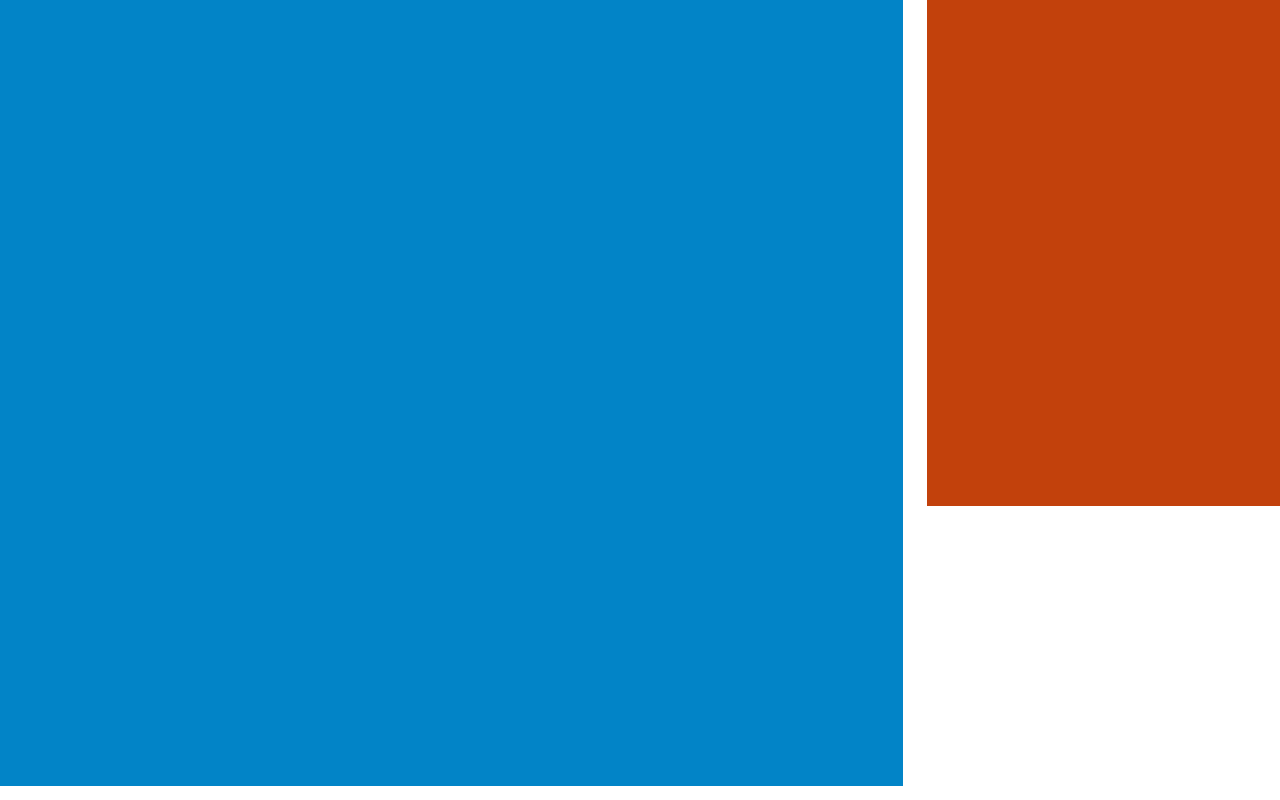
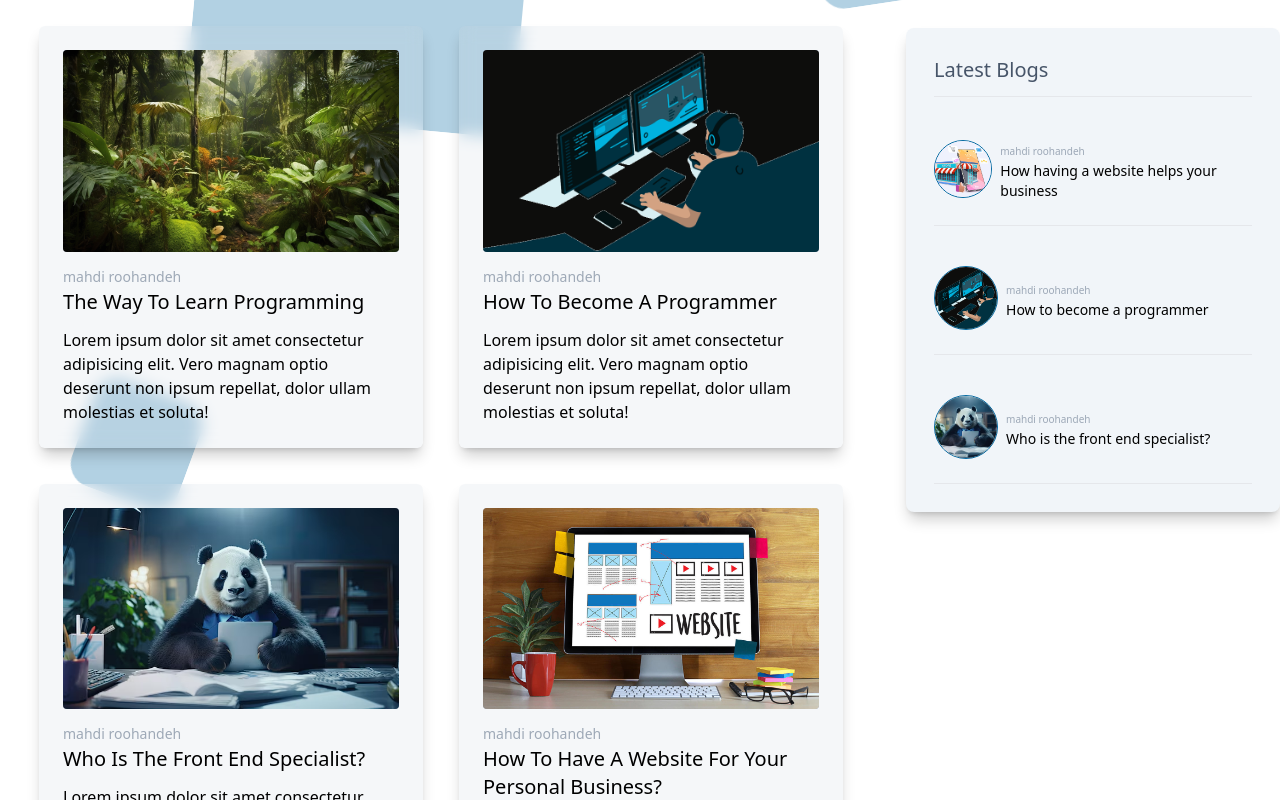
Before and after one commit to pandaCode082/personal-website-front-end-developer-, a React (Create React App) app: page /Blogs in a window 1280 px wide. Shown: the part 860-1660 px from the top of the page. Built offline with nearby package versions, Linux system fonts and the light colour scheme.

Commit message:
update add blogs page feature (ui)

```diff
--- a/src/App.js
+++ b/src/App.js
@@ -1,7 +1,7 @@
 import { useRoutes } from "react-router-dom";
 import Nav from "./components/navigation-bar/Nav";
 import routes from "./routes";
-// import LiveBg from "./components/background-live/LiveBg";
+import LiveBg from "./components/background-live/LiveBg";
 
 export default function App() {
     const router = useRoutes(routes);
@@ -9,7 +9,7 @@ export default function App() {
     return (
         <>
             <Nav />
-            {/* <LiveBg /> */}
+            <LiveBg />
             {router}
         </>
     )
--- a/src/components/pages/Blogs.js
+++ b/src/components/pages/Blogs.js
@@ -1,11 +1,12 @@
 import React from 'react';
+import Footer from "./../footer/Footer"
 export default function Blogs() {
     return (
         <div className='w-full absolute top-0 left-0'>
             <div className='w-full h-[90vh] bg-[url(./../../public/images/3dd65fc2-ad5c-4a48-827e-12b46ea01cef.jpg)] bg-cover bg-top flex items-center'>
                 <div className='container w-full h-max flex lg:justify-start justify-center '>
 
-                    <div className='lg:w-1/2 w-full h-96 bg-black/30 shadow-lg backdrop-blur-md lg:text-left text-center text-white p-9 rounded-xl'>
+                    <div className='lg:w-1/2 w-full h-96 bg-black/50 shadow-lg backdrop-blur-md lg:text-left text-center text-white p-9 rounded-xl'>
                         <img src="https://s8.uupload.ir/files/pandalogo_4yq6.png" alt="panda-logo" className='inline-block' />
                         <br />
                         <br />
@@ -15,6 +16,11 @@ export default function Blogs() {
                     </div>
                 </div>
             </div>
+
+            {/* -------------------- categorys section -------------------- */}
+
+            <div className='container flex gap-6 mt-10'>
+                <div>
                     <div className='container h-max mt-8 mb-14 flex justify-center gap-x-5'>
                         <button className='blogs-category active'>all</button>
                         <button className='blogs-category'>category 1</button>
@@ -24,10 +30,104 @@ export default function Blogs() {
                         <button className='blogs-category'>category 5</button>
                     </div>
 
-            <div className='container flex gap-6'>
-                <div className='flex justify-center gap-9 [&>div]:w-1/2 h-screen w-full bg-sky-600'></div>
-                <div className='flex flex-col gap-10 w-[500px] h-[65vh] bg-orange-700'></div>
+                    <div className='flex justify-center gap-9 flex-wrap h-max w-full'>
+
+
+                        <a href='/blogs' className='category'>
+                            <div>
+                                <img src="./images/jungle.png" alt="category img" />
                             </div>
+                            <div>
+                                <span>mahdi roohandeh</span>
+                                <h3>The way to learn programming</h3>
                             </div>
+                            <p>Lorem ipsum dolor sit amet consectetur adipisicing elit. Vero magnam optio deserunt non ipsum repellat, dolor ullam molestias et soluta!</p>
+                        </a>
+
+                        <a href='/blogs' className='category'>
+                            <div>
+                                <img src="./images/gifs/blogs-header.gif" alt="category img" />
+                            </div>
+                            <div>
+                                <span>mahdi roohandeh</span>
+                                <h3>How to become a programmer</h3>
+                            </div>
+                            <p>Lorem ipsum dolor sit amet consectetur adipisicing elit. Vero magnam optio deserunt non ipsum repellat, dolor ullam molestias et soluta!</p>
+                        </a>
+
+                        <a href='/blogs' className='category'>
+                            <div>
+                                <img src="./images/image.png" alt="category img" />
+                            </div>
+                            <div>
+                                <span>mahdi roohandeh</span>
+                                <h3>Who is the front end specialist?</h3>
+                            </div>
+                            <p>Lorem ipsum dolor sit amet consectetur adipisicing elit. Vero magnam optio deserunt non ipsum repellat, dolor ullam molestias et soluta!</p>
+                        </a>
+
+                        <a href='/blogs' className='category'>
+                            <div>
+                                <img src="./images/thiet-ke-website.jpg" alt="category img" />
+                            </div>
+                            <div>
+                                <span>mahdi roohandeh</span>
+                                <h3>How to have a website for your personal business?</h3>
+                            </div>
+                            <p>Lorem ipsum dolor sit amet consectetur adipisicing elit. Vero magnam optio deserunt non ipsum repellat, dolor ullam molestias et soluta!</p>
+                        </a>
+                        <a href='/blogs' className='category'>
+                            <div>
+                                <img src="./images/28.jpg" alt="category img" />
+                            </div>
+                            <div>
+                                <span>mahdi roohandeh</span>
+                                <h3>How having a website helps your business</h3>
+                            </div>
+                            <p>Lorem ipsum dolor sit amet consectetur adipisicing elit. Vero magnam optio deserunt non ipsum repellat, dolor ullam molestias et soluta!</p>
+                        </a>
+
+
+                    </div >
+                </div >
+
+                {/* right side */}
+                < div className='flex flex-col gap-10 w-[800px] h-max bg-slate-100 rounded-lg mt-32 shadow-lg shadow-black/20 p-7 sticky top-10'>
+                    <h3 className='text-xl capitalize pb-3 border-b font-medium text-slate-600'>Latest blogs</h3>
+
+                    <a href='/blogs' className='laste-category'>
+                        <div>
+                            <img src="./images/28.jpg" alt="category img" />
+                        </div>
+                        <div>
+                            <span>mahdi roohandeh</span>
+                            <h3>How having a website helps your business</h3>
+                        </div>
+                    </a>
+
+                    <a href='/blogs' className='laste-category'>
+                        <div>
+                            <img src="./images/gifs/blogs-header.gif" alt="category img" />
+                        </div>
+                        <div>
+                            <span>mahdi roohandeh</span>
+                            <h3>How to become a programmer</h3>
+                        </div>
+                    </a>
+
+                    <a href='/blogs' className='laste-category'>
+                        <div>
+                            <img src="./images/image.png" alt="category img" />
+                        </div>
+                        <div>
+                            <span>mahdi roohandeh</span>
+                            <h3>Who is the front end specialist?</h3>
+                        </div>
+                    </a>
+
+                </div >
+            </div >
+            <Footer />
+        </div >
     )
 }
--- a/src/css/input.css
+++ b/src/css/input.css
@@ -139,4 +139,44 @@
     .footer-list>h5 {
         @apply font-medium sm:text-2xl text-lg;
     }
+
+    .category {
+        @apply bg-slate-300/20 backdrop-blur shadow-lg shadow-black/20 w-96 h-max flex flex-col p-6 gap-3 rounded-md;
+    }
+
+    .category>div:has(img) {
+        @apply bg-slate-400 w-full aspect-[1/0.6] grid place-content-center rounded overflow-hidden;
+    }
+
+    .category>div:has(img)>img {
+        @apply object-cover aspect-[1/0.6];
+    }
+
+    .category div>span {
+        @apply text-sm text-slate-500/60 font-medium
+    }
+
+    .category h3 {
+        @apply text-xl capitalize font-medium
+    }
+
+    .laste-category {
+        @apply flex gap-2 items-center pb-6 border-b;
+    }
+
+    .laste-category>div>h3 {
+        @apply text-sm font-medium line-clamp-2;
+    }
+
+    .laste-category>div>span {
+        @apply text-[10px] text-slate-500/60;
+    }
+
+    .laste-category>div:has(img) {
+        @apply w-16 aspect-[1/1] rounded-full overflow-hidden border border-sky-700 flex items-center justify-center;
+    }
+
+    .laste-category>div:has(img)>img {
+        @apply h-full max-w-none object-cover;
+    }
 }
--- a/src/css/style.css
+++ b/src/css/style.css
@@ -842,6 +842,98 @@ footer a.active {
   }
 }
 
+.category {
+  display: flex;
+  height: -webkit-max-content;
+  height: max-content;
+  width: 24rem;
+  flex-direction: column;
+  gap: 0.75rem;
+  border-radius: 0.375rem;
+  background-color: rgb(203 213 225 / 0.2);
+  padding: 1.5rem;
+  --tw-shadow: 0 10px 15px -3px rgb(0 0 0 / 0.1), 0 4px 6px -4px rgb(0 0 0 / 0.1);
+  --tw-shadow-colored: 0 10px 15px -3px var(--tw-shadow-color), 0 4px 6px -4px var(--tw-shadow-color);
+  box-shadow: var(--tw-ring-offset-shadow, 0 0 #0000), var(--tw-ring-shadow, 0 0 #0000), var(--tw-shadow);
+  --tw-shadow-color: rgb(0 0 0 / 0.2);
+  --tw-shadow: var(--tw-shadow-colored);
+  --tw-backdrop-blur: blur(8px);
+  -webkit-backdrop-filter: var(--tw-backdrop-blur) var(--tw-backdrop-brightness) var(--tw-backdrop-contrast) var(--tw-backdrop-grayscale) var(--tw-backdrop-hue-rotate) var(--tw-backdrop-invert) var(--tw-backdrop-opacity) var(--tw-backdrop-saturate) var(--tw-backdrop-sepia);
+  backdrop-filter: var(--tw-backdrop-blur) var(--tw-backdrop-brightness) var(--tw-backdrop-contrast) var(--tw-backdrop-grayscale) var(--tw-backdrop-hue-rotate) var(--tw-backdrop-invert) var(--tw-backdrop-opacity) var(--tw-backdrop-saturate) var(--tw-backdrop-sepia);
+}
+
+.category>div:has(img) {
+  display: grid;
+  aspect-ratio: 1/0.6;
+  width: 100%;
+  place-content: center;
+  overflow: hidden;
+  border-radius: 0.25rem;
+  --tw-bg-opacity: 1;
+  background-color: rgb(148 163 184 / var(--tw-bg-opacity));
+}
+
+.category>div:has(img)>img {
+  aspect-ratio: 1/0.6;
+  object-fit: cover;
+}
+
+.category div>span {
+  font-size: 0.875rem;
+  line-height: 1.25rem;
+  font-weight: 500;
+  color: rgb(100 116 139 / 0.6);
+}
+
+.category h3 {
+  font-size: 1.25rem;
+  line-height: 1.75rem;
+  font-weight: 500;
+  text-transform: capitalize;
+}
+
+.laste-category {
+  display: flex;
+  align-items: center;
+  gap: 0.5rem;
+  border-bottom-width: 1px;
+  padding-bottom: 1.5rem;
+}
+
+.laste-category>div>h3 {
+  overflow: hidden;
+  display: -webkit-box;
+  -webkit-box-orient: vertical;
+  -webkit-line-clamp: 2;
+  font-size: 0.875rem;
+  line-height: 1.25rem;
+  font-weight: 500;
+}
+
+.laste-category>div>span {
+  font-size: 10px;
+  color: rgb(100 116 139 / 0.6);
+}
+
+.laste-category>div:has(img) {
+  display: flex;
+  aspect-ratio: 1/1;
+  width: 4rem;
+  align-items: center;
+  justify-content: center;
+  overflow: hidden;
+  border-radius: 9999px;
+  border-width: 1px;
+  --tw-border-opacity: 1;
+  border-color: rgb(3 105 161 / var(--tw-border-opacity));
+}
+
+.laste-category>div:has(img)>img {
+  height: 100%;
+  max-width: none;
+  object-fit: cover;
+}
+
 .visible {
   visibility: visible;
 }
@@ -862,6 +954,11 @@ footer a.active {
   position: relative;
 }
 
+.sticky {
+  position: -webkit-sticky;
+  position: sticky;
+}
+
 .-top-96 {
   top: -24rem;
 }
@@ -892,6 +989,10 @@ footer a.active {
 
 .top-0 {
   top: 0px;
+}
+
+.top-10 {
+  top: 2.5rem;
 }
 
 .z-20 {
@@ -979,6 +1080,10 @@ footer a.active {
 
 .mt-24 {
   margin-top: 6rem;
+}
+
+.mt-32 {
+  margin-top: 8rem;
 }
 
 .mt-36 {
@@ -1089,10 +1194,6 @@ footer a.active {
   height: 50%;
 }
 
-.h-\[65vh\] {
-  height: 65vh;
-}
-
 .h-\[70svh\] {
   height: 70svh;
 }
@@ -1174,12 +1275,12 @@ footer a.active {
   width: 450px;
 }
 
-.w-\[500px\] {
-  width: 500px;
-}
-
 .w-\[60\%\] {
   width: 60%;
+}
+
+.w-\[800px\] {
+  width: 800px;
 }
 
 .w-\[82\%\] {
@@ -1483,6 +1584,10 @@ footer a.active {
   border-width: 6px;
 }
 
+.border-b {
+  border-bottom-width: 1px;
+}
+
 .border-b-4 {
   border-bottom-width: 4px;
 }
@@ -1518,6 +1623,10 @@ footer a.active {
   background-color: rgb(0 0 0 / 0.3);
 }
 
+.bg-black\/50 {
+  background-color: rgb(0 0 0 / 0.5);
+}
+
 .bg-emerald-900 {
   --tw-bg-opacity: 1;
   background-color: rgb(6 78 59 / var(--tw-bg-opacity));
@@ -1527,11 +1636,6 @@ footer a.active {
   background-color: rgb(209 213 219 / 0.3);
 }
 
-.bg-orange-700 {
-  --tw-bg-opacity: 1;
-  background-color: rgb(194 65 12 / var(--tw-bg-opacity));
-}
-
 .bg-sky-400 {
   --tw-bg-opacity: 1;
   background-color: rgb(56 189 248 / var(--tw-bg-opacity));
@@ -1574,6 +1678,11 @@ footer a.active {
 
 .bg-sky-900\/50 {
   background-color: rgb(12 74 110 / 0.5);
+}
+
+.bg-slate-100 {
+  --tw-bg-opacity: 1;
+  background-color: rgb(241 245 249 / var(--tw-bg-opacity));
 }
 
 .bg-slate-400 {
@@ -1648,6 +1757,10 @@ footer a.active {
   padding: 1.5rem;
 }
 
+.p-7 {
+  padding: 1.75rem;
+}
+
 .p-9 {
   padding: 2.25rem;
 }
@@ -1681,6 +1794,10 @@ footer a.active {
   padding-bottom: 2.5rem;
 }
 
+.pb-3 {
+  padding-bottom: 0.75rem;
+}
+
 .pb-5 {
   padding-bottom: 1.25rem;
 }
@@ -1859,6 +1976,11 @@ footer a.active {
 
 .text-slate-400\/80 {
   color: rgb(148 163 184 / 0.8);
+}
+
+.text-slate-600 {
+  --tw-text-opacity: 1;
+  color: rgb(71 85 105 / var(--tw-text-opacity));
 }
 
 .text-white {
@@ -1933,6 +2055,11 @@ footer a.active {
 
 .shadow-black\/15 {
   --tw-shadow-color: rgb(0 0 0 / 0.15);
+  --tw-shadow: var(--tw-shadow-colored);
+}
+
+.shadow-black\/20 {
+  --tw-shadow-color: rgb(0 0 0 / 0.2);
   --tw-shadow: var(--tw-shadow-colored);
 }
 
@@ -2607,10 +2734,6 @@ footer a.active {
   display: flex;
 }
 
-.\[\&\>div\]\:w-1\/2>div {
-  width: 50%;
-}
-
 .\[\&\>div\]\:flex-col>div {
   flex-direction: column;
 }
```
Also changed, not shown: public/images/28.jpg (added), public/images/thiet-ke-website.jpg (added). Lines whose indentation alone changed are shown as unchanged.
